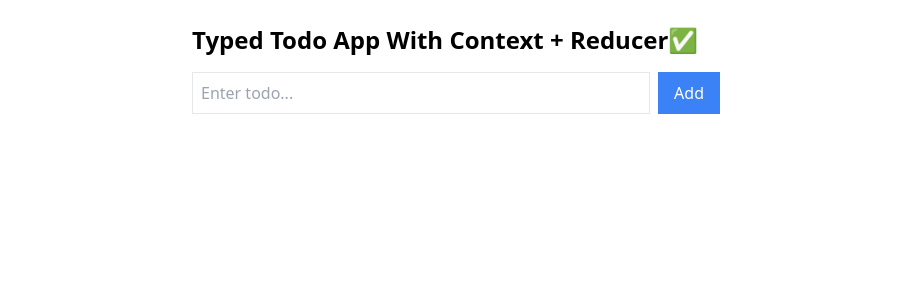
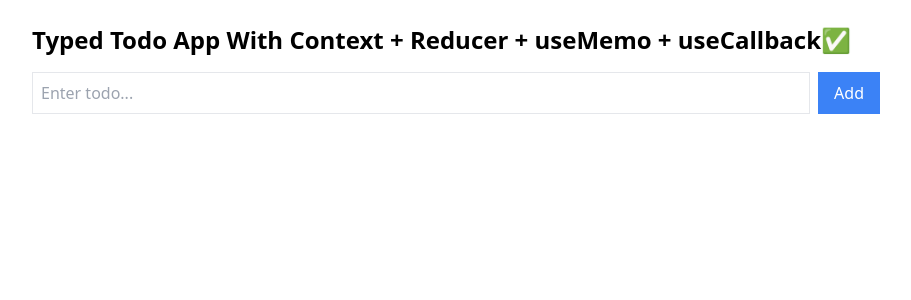
Before and after one commit to saraavaznjd/my-react-app, a React (Vite) app in the folder my-react-app/: page / in a window 1280 px wide. Shown: the top 300 px of the page, without its empty margins (184-1095 px from the left). Built offline with nearby package versions, Linux system fonts and the light colour scheme.

Commit message:
Todo App with context + reducer + useMemo + useCallback

```diff
--- a/my-react-app/src/typeScript/todoApp/todoApp.tsx
+++ b/my-react-app/src/typeScript/todoApp/todoApp.tsx
@@ -9,17 +9,17 @@ export default function TodoApp() {
     throw new Error("Context must be use in provider!");
   }
 
-  const {todos,dispatch} = context
+  const {todos,addTodo,toggleTodo,removeTodo} = context
 
-  const addTodo = () => {
+  const addingTodo = () => {
     if (!text.trim()) return;
-    dispatch({ type: "ADD", payload: text });
+    addTodo(text);
     setText("");
   };
 
   return (
-    <div className="p-6 max-w-xl mx-auto">
-      <h1 className="text-2xl font-bold mb-4">Typed Todo App With Context + Reducer✅</h1>
+    <div className="p-6 max-w-4xl mx-auto">
+      <h1 className="text-2xl font-bold mb-4">Typed Todo App With Context + Reducer + useMemo + useCallback✅</h1>
 
       <div className="flex gap-2 mb-4">
         <input
@@ -28,7 +28,7 @@ export default function TodoApp() {
           onChange={(e) => setText(e.target.value)}
           placeholder="Enter todo..."
         />
-        <button className="bg-blue-500 text-white px-4" onClick={addTodo}>
+        <button className="bg-blue-500 text-white px-4" onClick={addingTodo}>
           Add
         </button>
       </div>
@@ -37,14 +37,14 @@ export default function TodoApp() {
         {todos.map((todo) => (
           <li key={todo.id} className="flex justify-between mb-2">
             <span
-              onClick={() => dispatch({ type: "TOGGLE", payload: todo.id })}
+              onClick={() => toggleTodo(todo.id)}
               className={todo.completed ? "line-through text-gray-400" : ""}
             >
               {todo.text}
             </span>
             <button
               className="text-red-500"
-              onClick={() => dispatch({ type: "REMOVE", payload: todo.id })}
+              onClick={() => removeTodo(todo.id)}
             >
               ✕
             </button>
--- a/my-react-app/src/typeScript/todoApp/todoContext.tsx
+++ b/my-react-app/src/typeScript/todoApp/todoContext.tsx
@@ -1,4 +1,4 @@
-import { createContext, useReducer } from "react";
+import { createContext, useCallback, useMemo, useReducer } from "react";
 import type { Action, TodoContextType, TodoState } from "./type.js";
 
 
@@ -25,5 +25,11 @@ export const todoContext = createContext<TodoContextType|undefined>(undefined)
 export const TodoProvider: React.FC<{children: React.ReactNode}> = ({children}) => {
     const [todos, dispatch] = useReducer(todoReducer,[])
 
-    return <todoContext.Provider value={{todos,dispatch}}>{children}</todoContext.Provider>
+    const addTodo = useCallback((text:string) => {dispatch({type:"ADD",payload:text})},[])
+    const toggleTodo = useCallback((id: number) => {dispatch({type:"TOGGLE",payload:id})},[])
+    const removeTodo = useCallback((id: number) => {dispatch({type:"REMOVE",payload:id})},[])
+
+    const value = useMemo(() => ({todos,addTodo,toggleTodo,removeTodo}),[todos])
+
+    return <todoContext.Provider value={value}>{children}</todoContext.Provider>
 }
--- a/my-react-app/src/typeScript/todoApp/type.ts
+++ b/my-react-app/src/typeScript/todoApp/type.ts
@@ -15,5 +15,7 @@ export type TodoState = Todo[]
 
 export type TodoContextType = {
     todos: TodoState
-    dispatch: Dispatch<Action>
+    addTodo: (text: string) => void
+    toggleTodo: (id: number) => void
+    removeTodo: (id: number) => void
 }
```
